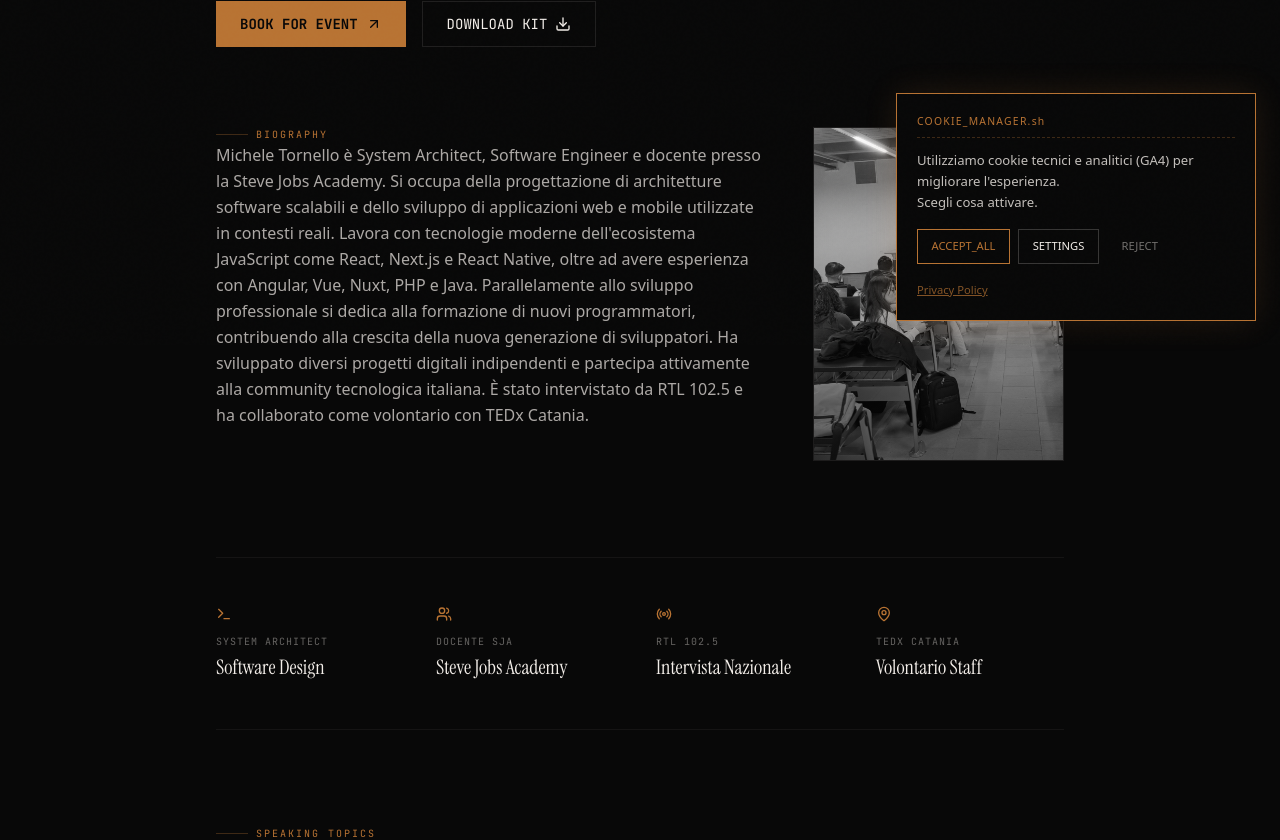
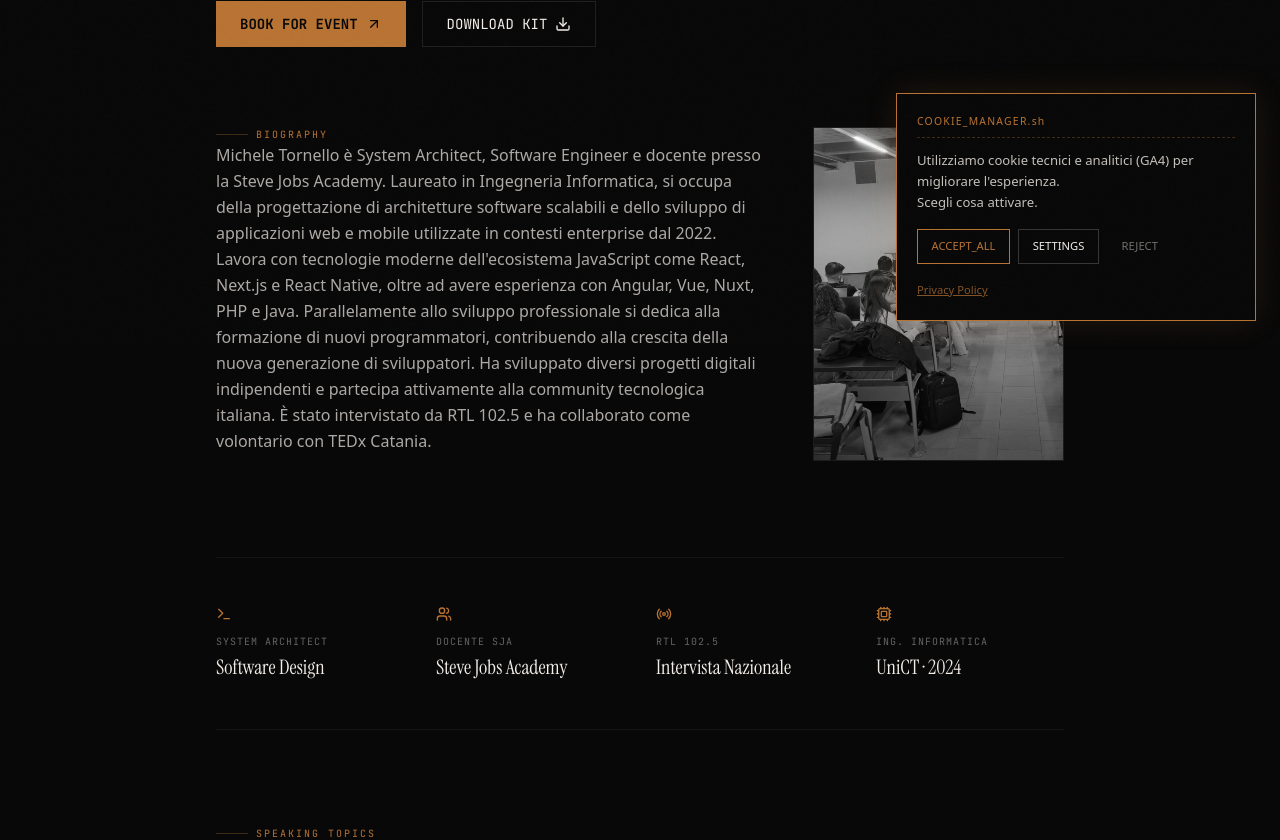
Before and after one commit to Flame0510/micheletornello.com, a Next.js app: page /speaker in a window 1280 px wide. Shown: the part 455-1295 px from the top of the page. Built offline with nearby package versions, Linux system fonts and the light colour scheme.

Commit message:
copy: add degree BSc Computer Engineering in ChiSono + speaker bio + credentials

```diff
--- a/src/app/speaker/page.tsx
+++ b/src/app/speaker/page.tsx
@@ -18,7 +18,7 @@ import {
 // Content
 const bio = {
   short: "Michele Tornello è System Architect, Software Engineer e docente presso la Steve Jobs Academy. Lavora alla progettazione di architetture scalabili per applicazioni web e mobile e sviluppa prodotti digitali indipendenti. È stato intervistato da RTL 102.5 e partecipa attivamente alla community tecnologica italiana.",
-  long: "Michele Tornello è System Architect, Software Engineer e docente presso la Steve Jobs Academy. Si occupa della progettazione di architetture software scalabili e dello sviluppo di applicazioni web e mobile utilizzate in contesti reali.\n\nLavora con tecnologie moderne dell'ecosistema JavaScript come React, Next.js e React Native, oltre ad avere esperienza con Angular, Vue, Nuxt, PHP e Java. Parallelamente allo sviluppo professionale si dedica alla formazione di nuovi programmatori, contribuendo alla crescita della nuova generazione di sviluppatori.\n\nHa sviluppato diversi progetti digitali indipendenti e partecipa attivamente alla community tecnologica italiana. È stato intervistato da RTL 102.5 e ha collaborato come volontario con TEDx Catania."
+  long: "Michele Tornello è System Architect, Software Engineer e docente presso la Steve Jobs Academy. Laureato in Ingegneria Informatica, si occupa della progettazione di architetture software scalabili e dello sviluppo di applicazioni web e mobile utilizzate in contesti enterprise dal 2022.\n\nLavora con tecnologie moderne dell'ecosistema JavaScript come React, Next.js e React Native, oltre ad avere esperienza con Angular, Vue, Nuxt, PHP e Java. Parallelamente allo sviluppo professionale si dedica alla formazione di nuovi programmatori, contribuendo alla crescita della nuova generazione di sviluppatori.\n\nHa sviluppato diversi progetti digitali indipendenti e partecipa attivamente alla community tecnologica italiana. È stato intervistato da RTL 102.5 e ha collaborato come volontario con TEDx Catania."
 };
 
 const topics = [
@@ -52,7 +52,7 @@ const credentials = [
   { label: "System Architect", detail: "Software Design", icon: <Terminal className="w-4 h-4" /> },
   { label: "Docente SJA", detail: "Steve Jobs Academy", icon: <Users className="w-4 h-4" /> },
   { label: "RTL 102.5", detail: "Intervista Nazionale", icon: <Radio className="w-4 h-4" /> },
-  { label: "TEDx Catania", detail: "Volontario Staff", icon: <MapPin className="w-4 h-4" /> }
+  { label: "Ing. Informatica", detail: "UniCT · 2024", icon: <Cpu className="w-4 h-4" /> }
 ];
 
 type FormData = {
--- a/src/components/sections/ChiSonoSection.tsx
+++ b/src/components/sections/ChiSonoSection.tsx
@@ -40,8 +40,7 @@ export default function ChiSonoSection() {
               Poi il codice.
             </h2>
             <p className="chiB_intro">
-              Tornello, Michele — System Architect · Software Engineer · Tech Educator con oltre 3 anni di esperienza su sistemi enterprise in produzione.
-              Assunto a tempo indeterminato da Paradigma SPA nel 2022.
+              Laureato in Ingegneria Informatica. System Architect · Software Engineer · Tech Educator. Lavora su sistemi enterprise in produzione dal 2022.
             </p>
           </header>
 
```
